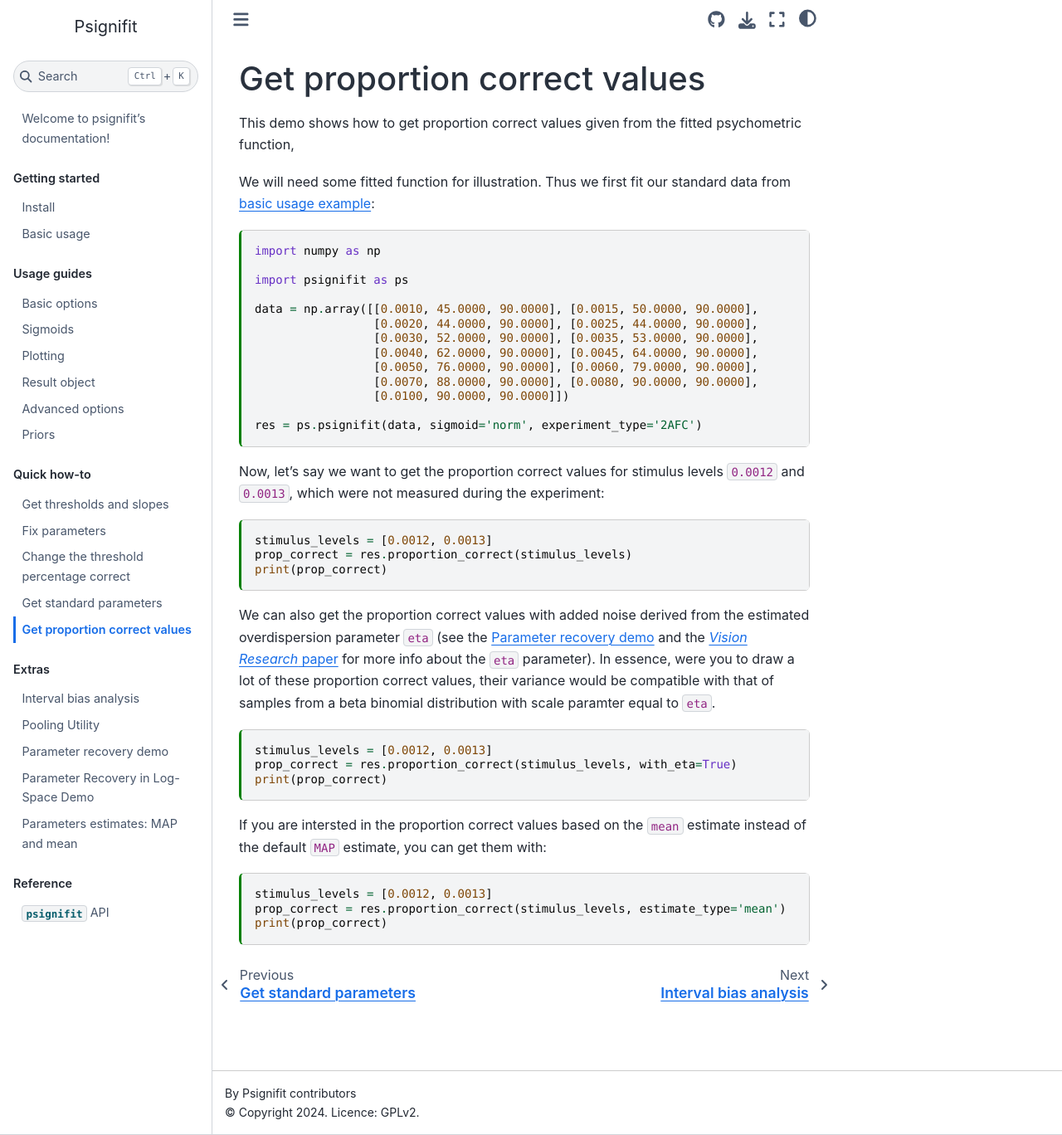
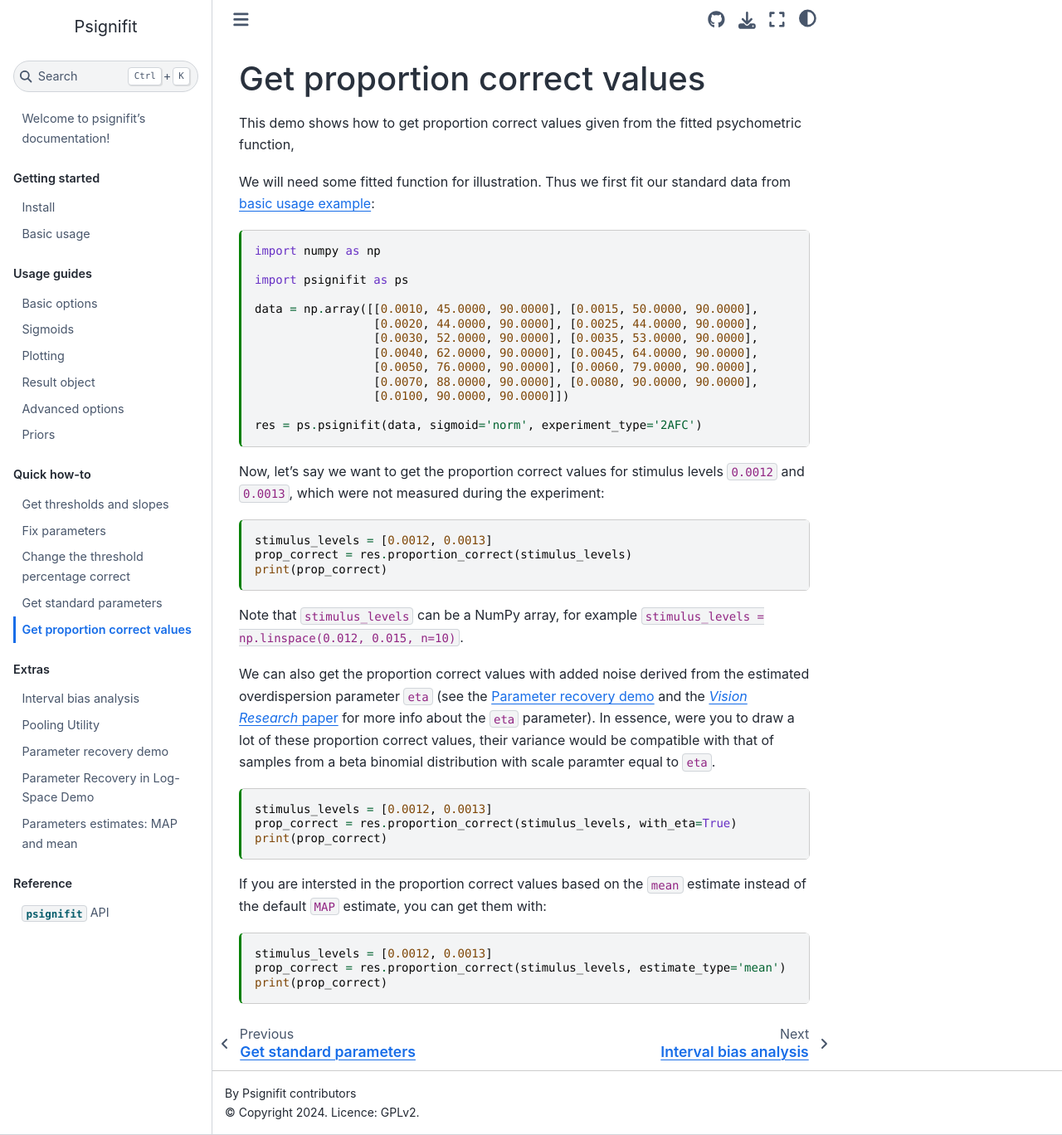
Before and after one commit to wichmann-lab/python-psignifit, a Jupyter Book: the page built from docs/how_to/How-to-Get-Proportion-Correct.md, in a window 1280 px wide and 1368 px high. Shown: the whole window at 83% size. Built offline with Jupyter Book 1.0.4 settings and Sphinx 7.4.7 and the Sphinx Book theme 1.1.4, drawn with Linux system fonts in a browser that asks for light colours.

Commit message:
add note abot the support for numpy ararys in Result.proportion_correct

````diff
--- a/docs/how_to/How-to-Get-Proportion-Correct.md
+++ b/docs/how_to/How-to-Get-Proportion-Correct.md
@@ -44,6 +44,8 @@ prop_correct = res.proportion_correct(stimulus_levels)
 print(prop_correct)
 ```
 
+Note that `stimulus_levels` can be a NumPy array, for example `stimulus_levels = np.linspace(0.012, 0.015, n=10)`.
+
 We can also get the proportion correct values with added noise derived from the estimated overdispersion
 parameter `eta` (see the [Parameter recovery demo](../examples/parameter_recovery_demo.md#and-now-with-some-more-realistic-data)
 and the [*Vision Research* paper](http://www.sciencedirect.com/science/article/pii/S0042698916000390)
````
